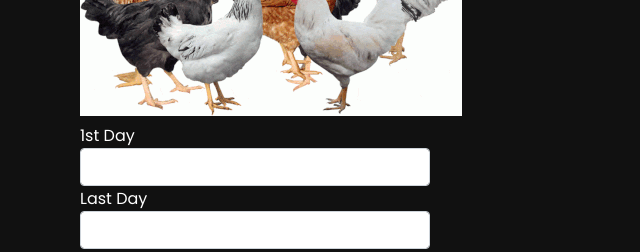
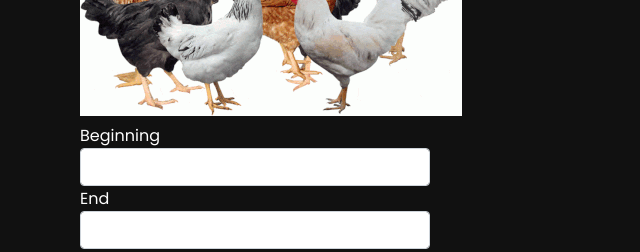
Before and after one commit to kevaf1/ArbaniteFarmVentures, a plain HTML site: page index.html in a window 1280 px wide. Shown: the part 4680-4932 px from the top of the page, 0-640 px from the left. Drawn offline with nearby package versions, Linux system fonts and the light colour scheme.

Commit message:
Add files via upload
Form Changes

```diff
--- a/index.html
+++ b/index.html
@@ -210,11 +210,11 @@
                     <div class="container mt-5">
                         <form id="feedform">
                             <div class="mb-3">
-                                <label for="dayage" class="form-label">1st Day</label>
+                                <label for="dayage" class="form-label">Beginning</label>
                                 <input type="number" class="form-control" id="dayage" name="dayage" min="0" max="126" required>
                             </div>
                             <div class="mb-3">
-                                <label for="dayagel" class="form-label">Last Day</label>
+                                <label for="dayagel" class="form-label">End</label>
                                 <input type="number" class="form-control" id="dayagel" name="dayagel" min="0" max="126" required>
                             </div>
                             <div class="mb-3" margin-top="-50px">
```
